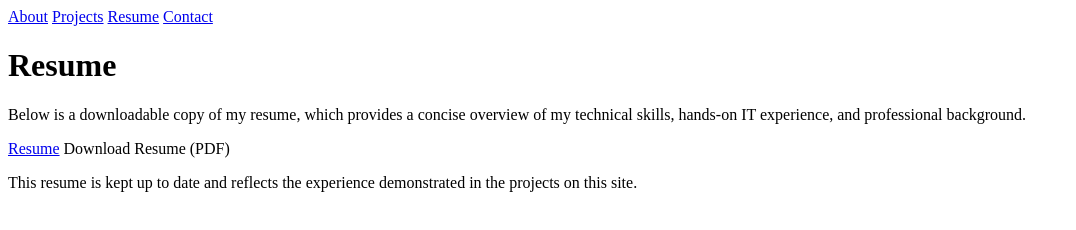
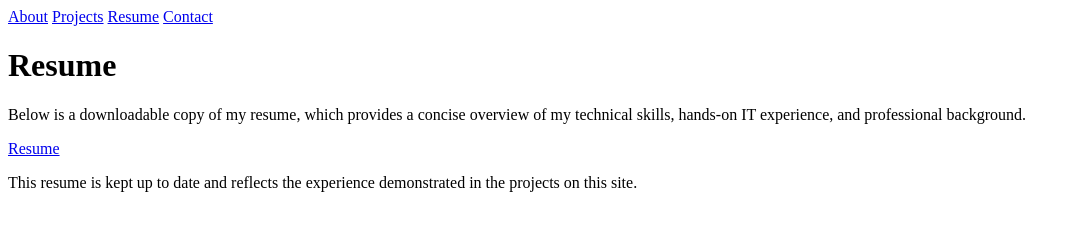
Before and after one commit to Jmar100/Website, a plain HTML site: page resume.html in a window 1280 px wide. Shown: the whole page, without its empty margins (0-1076 px from the left). Drawn offline with Linux system fonts and the light colour scheme.

Commit message:
Update resume.html
Removed "PDF"

```diff
--- a/resume.html
+++ b/resume.html
@@ -23,7 +23,7 @@
 
   <p>
     <a href="https://docs.google.com/document/d/1P7OdyP_nL3NsS8HS-6EvVf3PALGUCjAE/edit?usp=sharing&ouid=102651389064807745412&rtpof=true&sd=true" target="_blank">Resume</a>
-      Download Resume (PDF)
+
     </a>
   </p>
 
```
